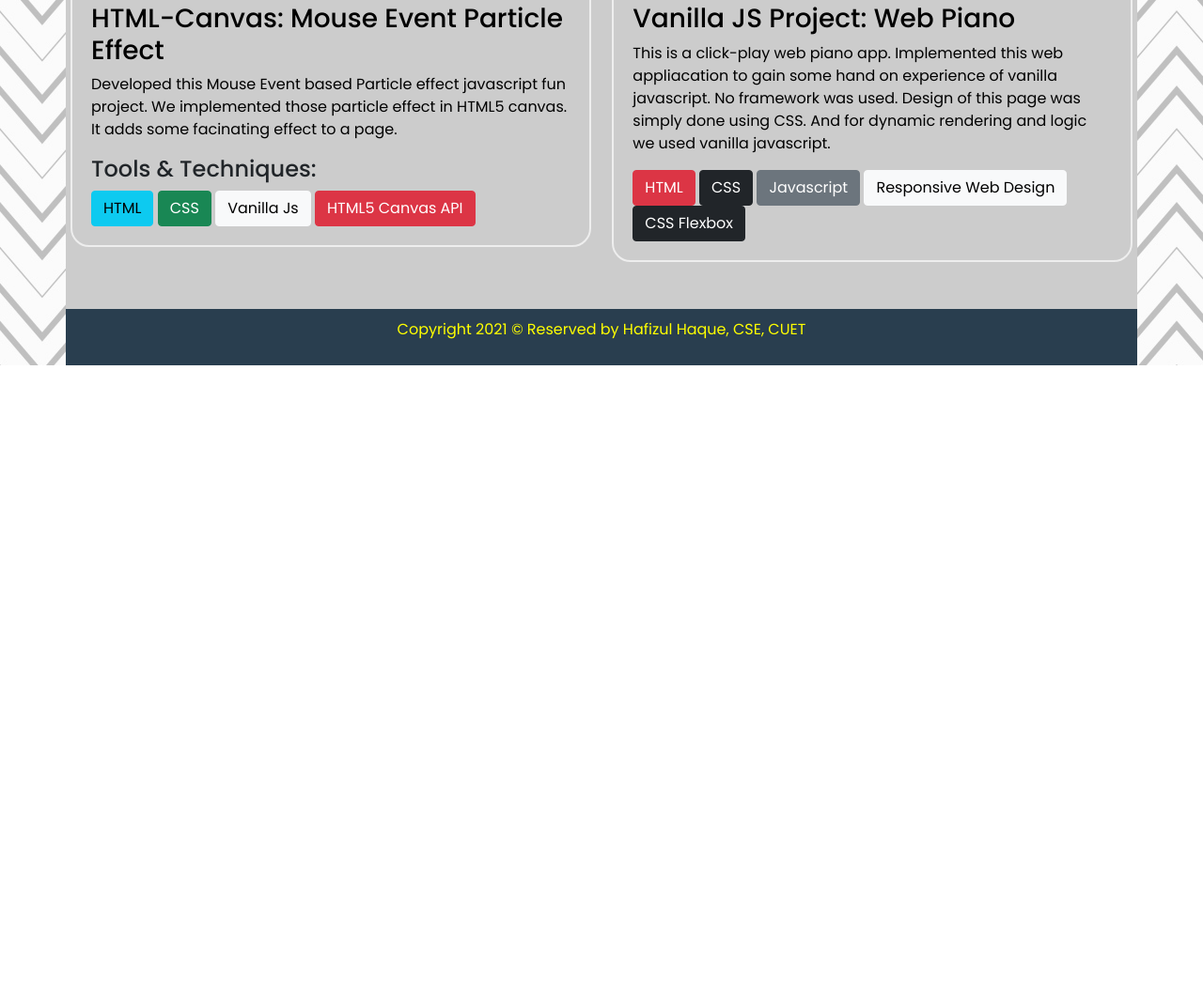
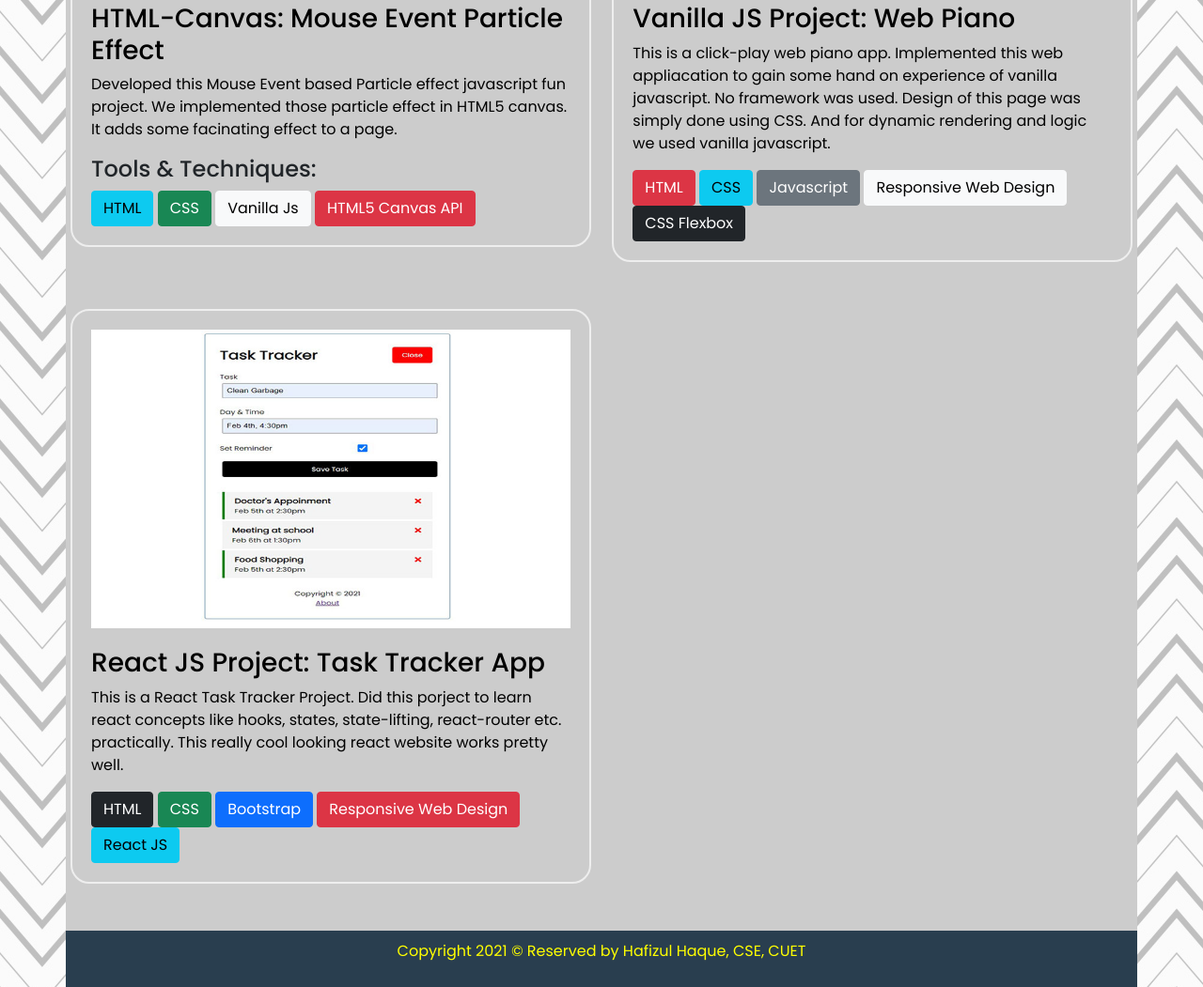
Before and after one commit to HafizulHaque/Portfolio, a plain HTML site: page index.html in a window 1280 px wide. Shown: the part 3493-4544 px from the top of the page at 94% size. Before the commit the page ends 3882 px from the top, so only its background shows below. Drawn offline with nearby package versions, Linux system fonts and the light colour scheme.

Commit message:
React todo app added to the portfolio

```diff
--- a/index.html
+++ b/index.html
@@ -176,10 +176,28 @@
           </a>
           <div class="tools">
             <button class="btn btn-danger">HTML</button>
-            <button class="btn btn-dark">CSS</button>
+            <button class="btn btn-info">CSS</button>
             <button class="btn btn-secondary">Javascript</button>
             <button class="btn btn-light">Responsive Web Design</button>
             <button class="btn btn-dark">CSS Flexbox</button>
+          </div>
+        </div>
+        <!-- item 9 -->
+        <div class="item">
+          <a href="https://hafizulhaque.github.io/react-todo-app/" target="_blank">
+            <div class="view">
+              <img src="./img/ss/todo.jpeg" alt="">
+            </div>
+            <h3>React JS Project: Task Tracker App</h3>
+            <p>This is a React Task Tracker Project. Did this porject to learn react concepts like hooks, states, state-lifting,
+              react-router etc. practically. This really cool looking react website works pretty well.</p>
+          </a>
+          <div class="tools">
+            <button class="btn btn-dark">HTML</button>
+            <button class="btn btn-success">CSS</button>
+            <button class="btn btn-primary">Bootstrap</button>
+            <button class="btn btn-danger">Responsive Web Design</button>
+            <button class="btn btn-info">React JS</button>
           </div>
         </div>
       </div>
```
Also changed, not shown: img/ss/todo.jpeg (added).
